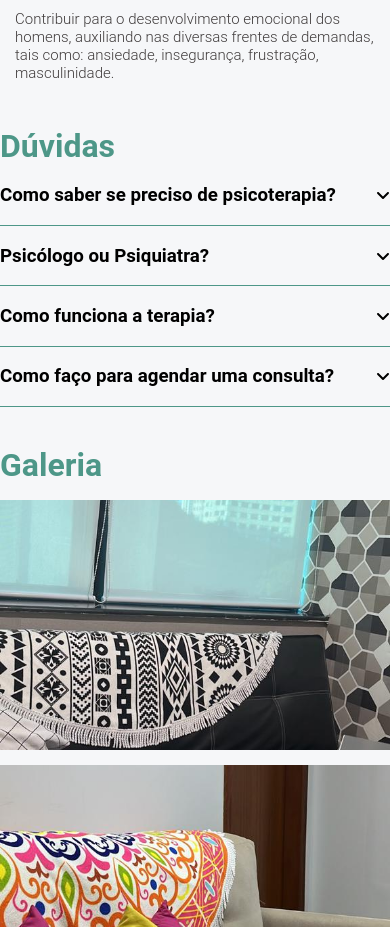
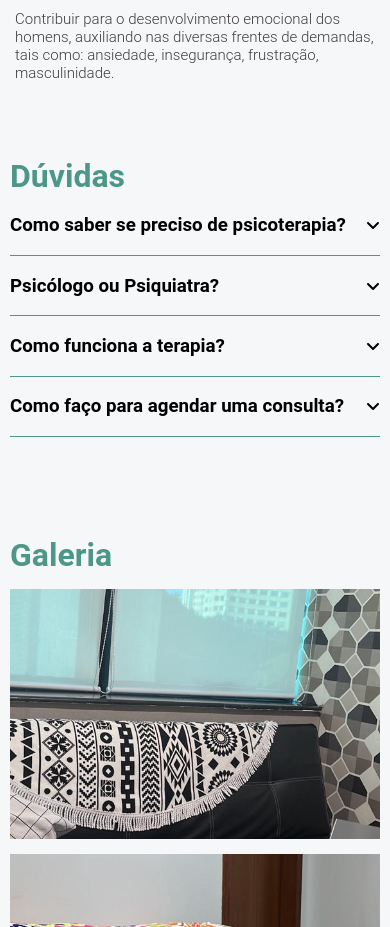
Before and after one commit to marcosrib/site-nextjs, a Next.js app: page /home in a window 390 px wide. Shown: the part 3220-4147 px from the top of the page. Built offline with nearby package versions, Linux system fonts and the light colour scheme.

Commit message:
feat: ajuste espaço mobile

```diff
--- a/src/pages/doubts/Doubts.module.css
+++ b/src/pages/doubts/Doubts.module.css
@@ -1,6 +1,7 @@
 .container {
     display: flex;
     flex-direction: column;
+
  }
 .container > h3 {
     color: var(--color-green-primary);
@@ -42,5 +43,6 @@
 
     .container {
       width: 100%;
+      padding: var(--padding-content-mobile);
     }
 }
--- a/src/pages/gallery/Gallery.module.css
+++ b/src/pages/gallery/Gallery.module.css
@@ -29,10 +29,16 @@
   .gallery {
     grid-template-columns: repeat(2, 1fr);
   }
+  .container {
+    padding: var(--padding-content-mobile);
+  }
 }
 
 @media (max-width: 480px) {
   .gallery {
     grid-template-columns: 1fr;
   }
+  .container {
+    padding: var(--padding-content-mobile);
+  }
 }
```
